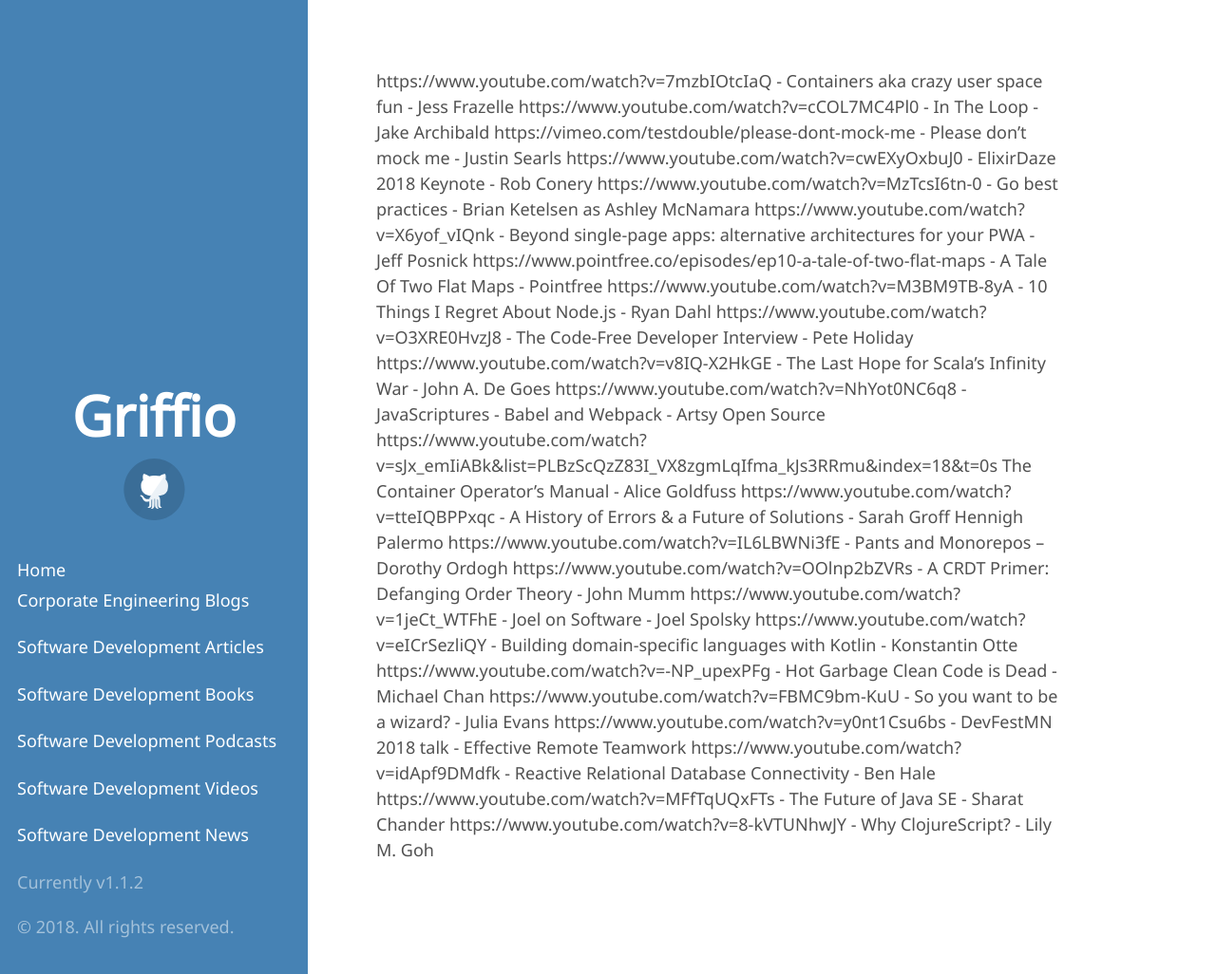
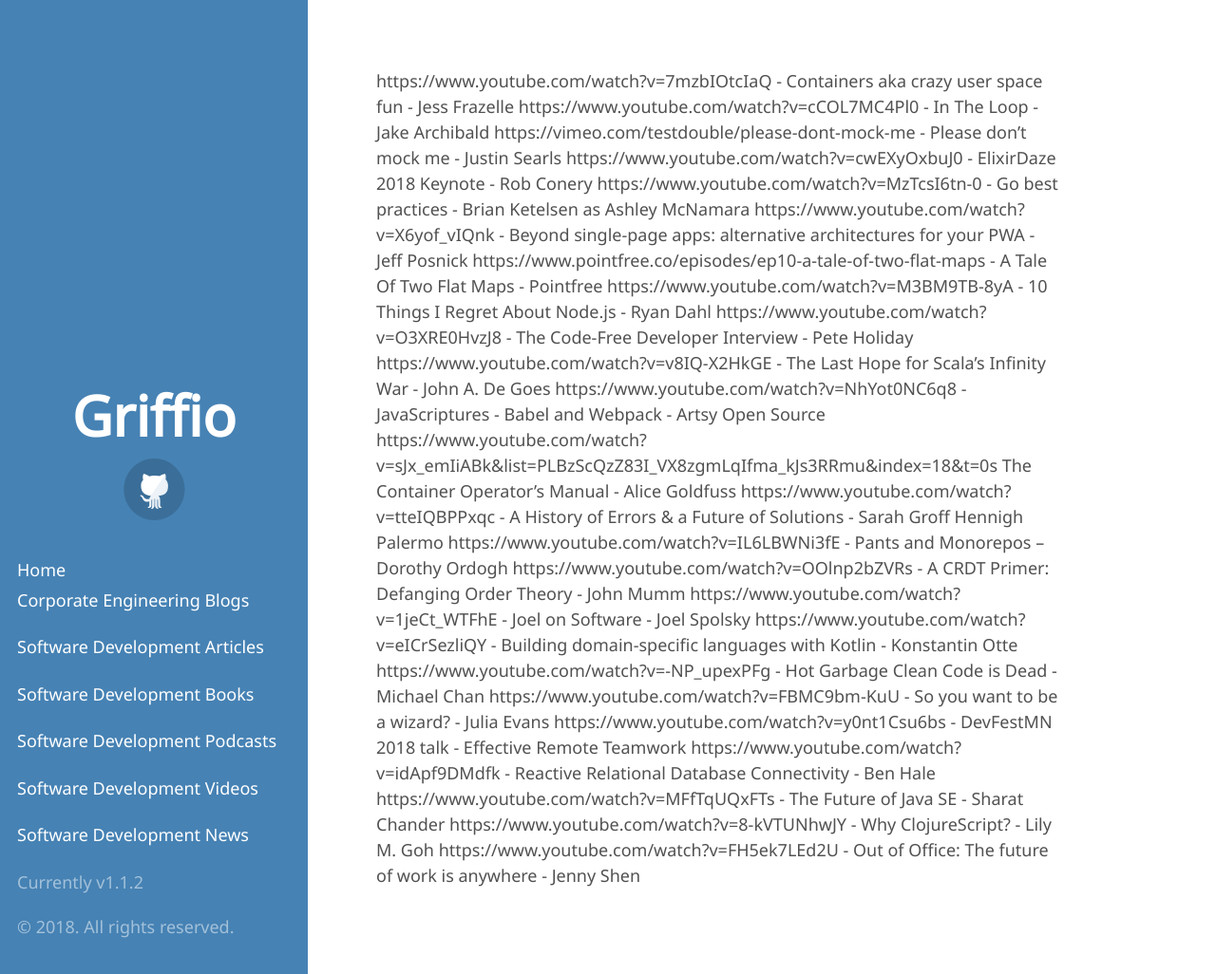
Before and after one commit to griffio/griffio.github.io, a Jekyll site: the page built from tech_talks_highlighted_2018.md, in a window 1280 px wide and 1026 px high. Shown: the whole window at 95% size. Built offline with Jekyll 4.4.1, drawn with Linux system fonts in a browser that asks for light colours; some web fonts are replaced; our own code applies the rules of GitHub Pages for plain Markdown files.

Commit message:
Out of Office: The future of work is anywhere

```diff
--- a/tech_talks_highlighted_2018.md
+++ b/tech_talks_highlighted_2018.md
@@ -21,3 +21,4 @@
 https://www.youtube.com/watch?v=idApf9DMdfk - Reactive Relational Database Connectivity - Ben Hale
 https://www.youtube.com/watch?v=MFfTqUQxFTs - The Future of Java SE - Sharat Chander
 https://www.youtube.com/watch?v=8-kVTUNhwJY - Why ClojureScript? - Lily M. Goh
+https://www.youtube.com/watch?v=FH5ek7LEd2U - Out of Office: The future of work is anywhere - Jenny Shen
```
